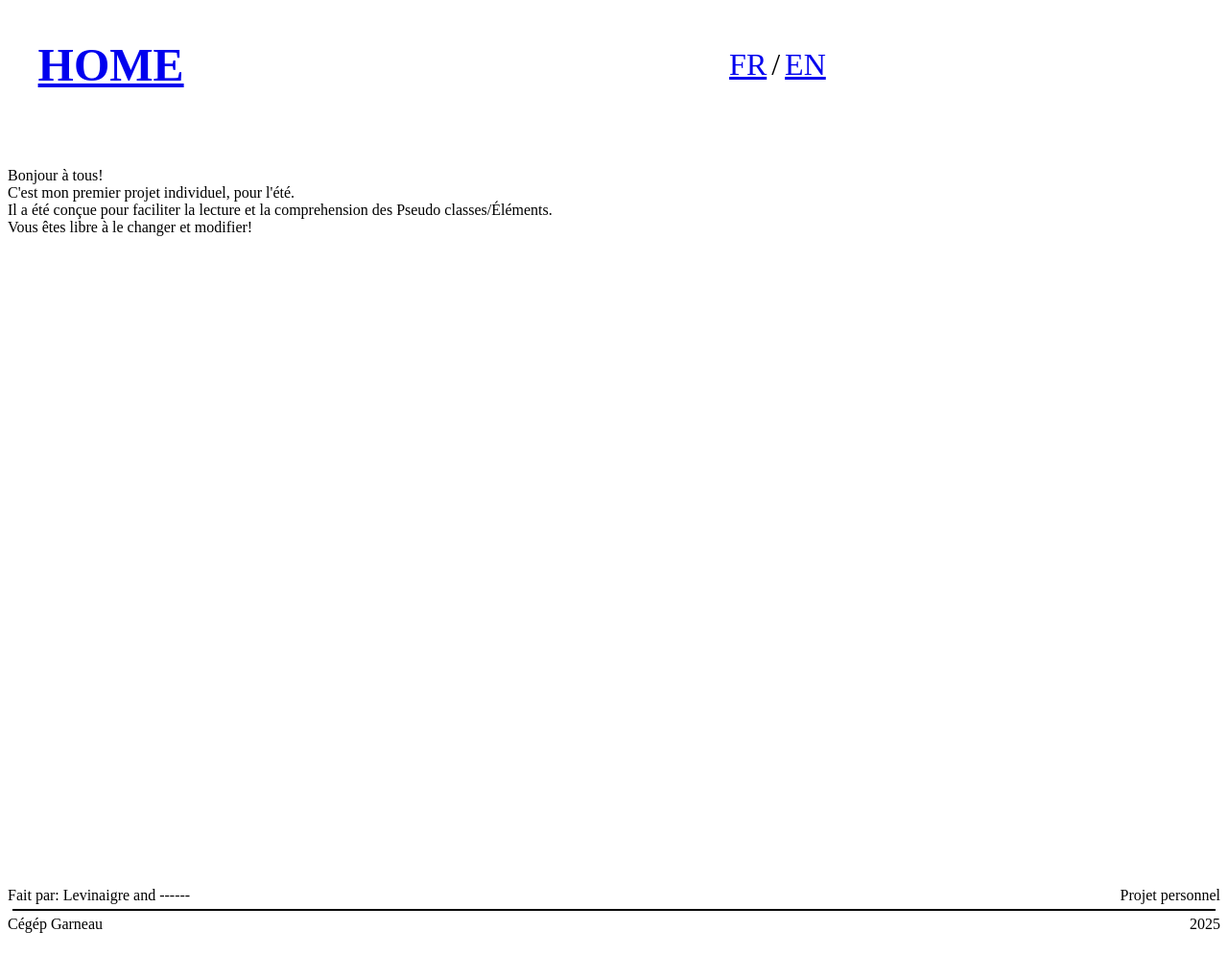
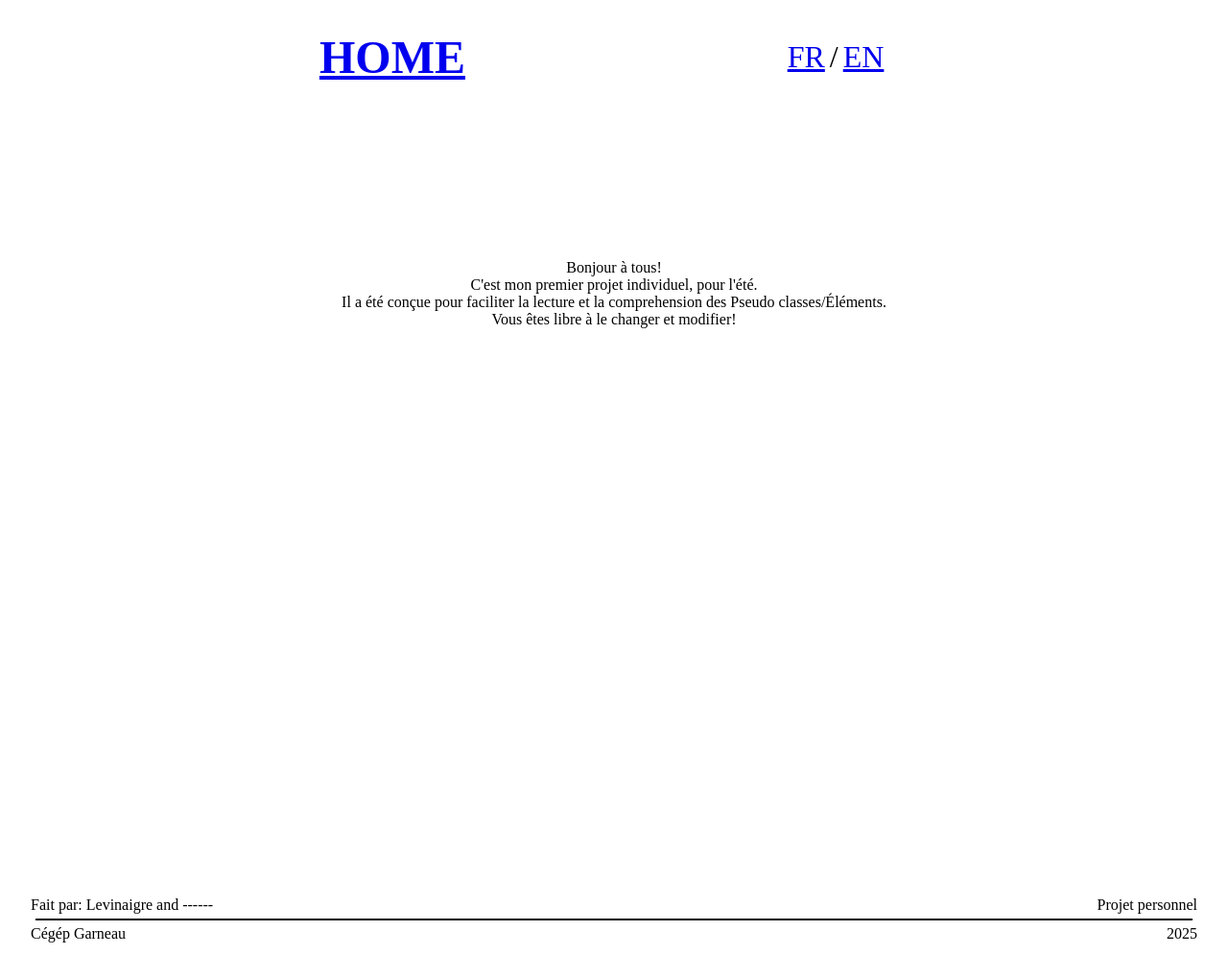
Before and after one commit to Levinaigre/Pseudo-classes-and-elements-FR-EN-main, a plain HTML site: page index.html in a window 1280 px wide. Shown: the whole page at 96% size. After the commit the page ends 990 px from the top, so only its background shows below. Drawn offline with Linux system fonts and the light colour scheme.

Commit message:
index: structure finit , visuel-non

```diff
--- a/CSS/style-accueil.css
+++ b/CSS/style-accueil.css
@@ -1,19 +1,44 @@
 body {
     /* background-color: #1f1f1f; */
     /* color: aliceblue; */
-    height: 1000px;
-    width:auto;
+    height: 990px;
+    width: 95%;
+    margin: 0 auto;
+    display: flex;
+    flex-direction: column;
+
 
 }
+
 header {
     height: 15%;
 }
+
+header>div:first-child {
+    justify-content: center;
+}
+
 main {
     height: 75%;
 }
+
 footer {
     height: 10%;
 }
+
+.align {
+
+    align-items: end;
+    display: flex;
+    /* justify-content: center; */
+
+}
+
+footer>div {
+    width: 100%;
+    margin-bottom: 0.5rem;
+}
+
 main>section a:hover {
     background-color: aqua;
 }
@@ -39,13 +64,15 @@ main>section a {
     /* margin: 1rem 0; */
 
 }
+
 .container {
     width: 40%;
     align-content: center;
 }
+
 .flex {
     display: flex;
-    /* justify-content: space-between; */
+    justify-content: center;
     font-size: 2rem;
 }
 
@@ -64,3 +91,9 @@ main>section a {
 h1 {
     font-size: 3rem;
 }
+
+.p-main {
+    text-align: center;
+    margin-top: 10%;
+
+}
--- a/index.html
+++ b/index.html
@@ -11,7 +11,7 @@
 <body>
     <header class="container-header">
         <div class="header-flex">
-            <div class="container">
+            <div class="container flex">
                 <h1><a href="index.html">HOME</a></h1>
             </div>
             <div class="container">
@@ -27,13 +27,14 @@
 
     <main>
         <div>
-            <p>Bonjour à tous! <br>
+            <p class="p-main">Bonjour à tous! <br>
                 C'est mon premier projet individuel, pour l'été. <br>
                 Il a été conçue pour faciliter la lecture et la comprehension des Pseudo classes/Éléments. <br>
                 Vous êtes libre à le changer et modifier!</p>
         </div>
     </main>
-    <footer>
+    <footer class="align">
+        <div>
             <div class="footer-flex">
                 <span>
                     Fait par: Levinaigre and ------
@@ -46,6 +47,8 @@
                 <span>2025</span>
                 <!-- target="_blank" -->
             </div>
+        </div>
+
     </footer>
 </body>
 
```
Lines whose indentation alone changed are shown as unchanged.
